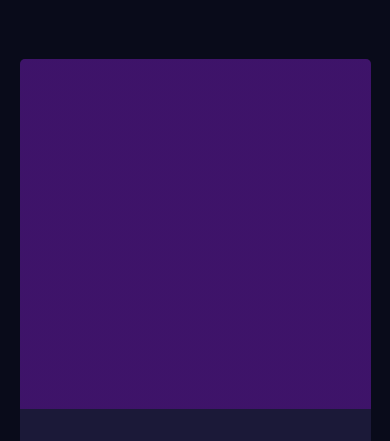
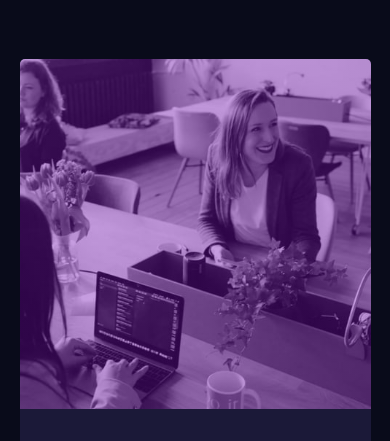
Before and after one commit to ganbnuray/stats-preview-card-component, a plain HTML site: page index.html in a window 390 px wide. Shown: the top 441 px of the page. Drawn offline with Linux system fonts and the light colour scheme.

Commit message:
Update style.css

```diff
--- a/style.css
+++ b/style.css
@@ -38,7 +38,7 @@ body{
     flex-direction: column;
 }
 .right{
-    background:linear-gradient(0deg,rgba(114, 11, 179, 0.4),rgba(114, 11, 179, 0.4)),url("./images/image-header-desktop.jpg");
+    background:linear-gradient(0deg,rgba(114, 11, 179, 0.4),rgba(114, 11, 179, 0.4)),url("./image-header-desktop.jpg");
     background-repeat: no-repeat;
     background-position: right center;
     background-size: cover;
@@ -115,7 +115,7 @@ body{
         margin-block-end: 30px;
     }
     .right{
-        background:linear-gradient(0deg,rgba(114, 11, 179, 0.4),rgba(114, 11, 179, 0.4)),url("./images/image-header-mobile.jpg");
+        background:linear-gradient(0deg,rgba(114, 11, 179, 0.4),rgba(114, 11, 179, 0.4)),url("./image-header-mobile.jpg");
         background-repeat: no-repeat;
         background-size: cover;
         background-position: right center;
```
